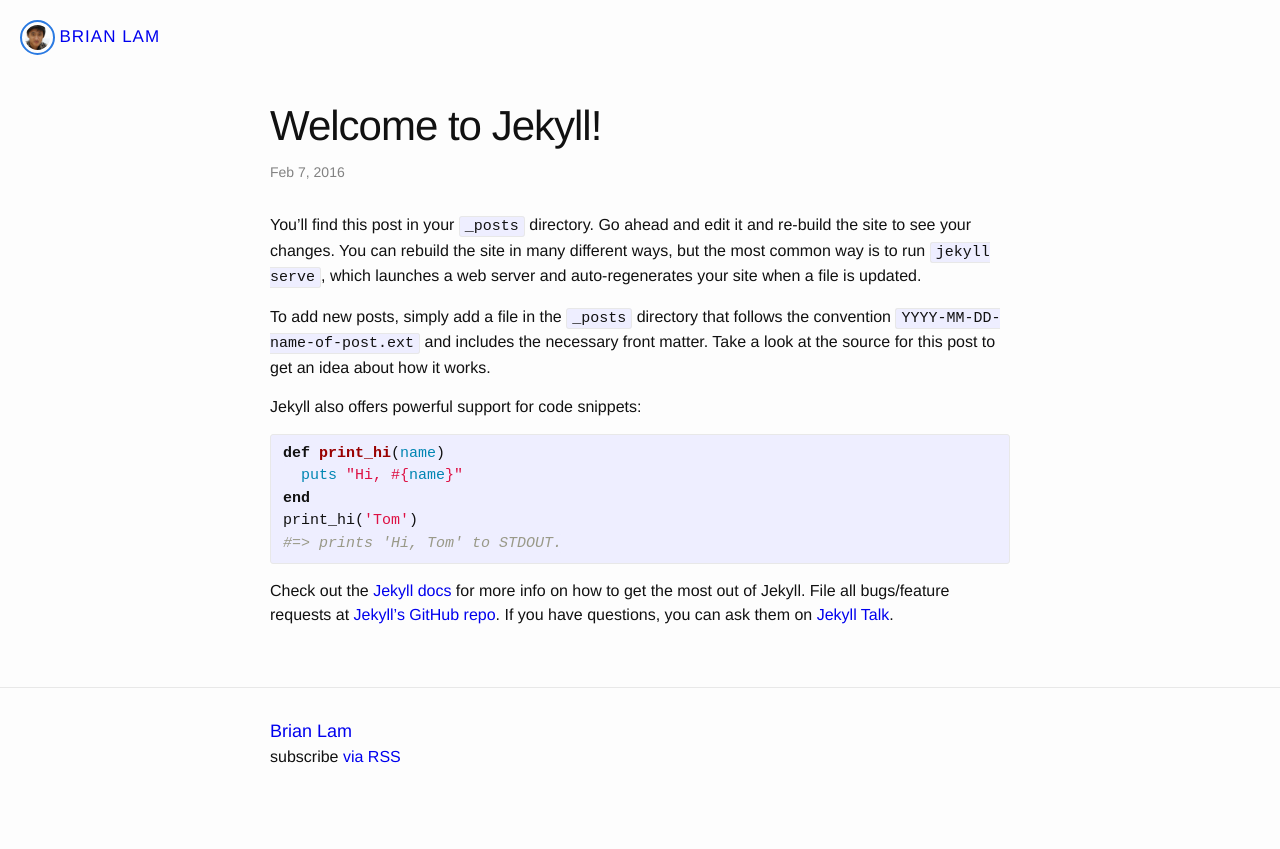
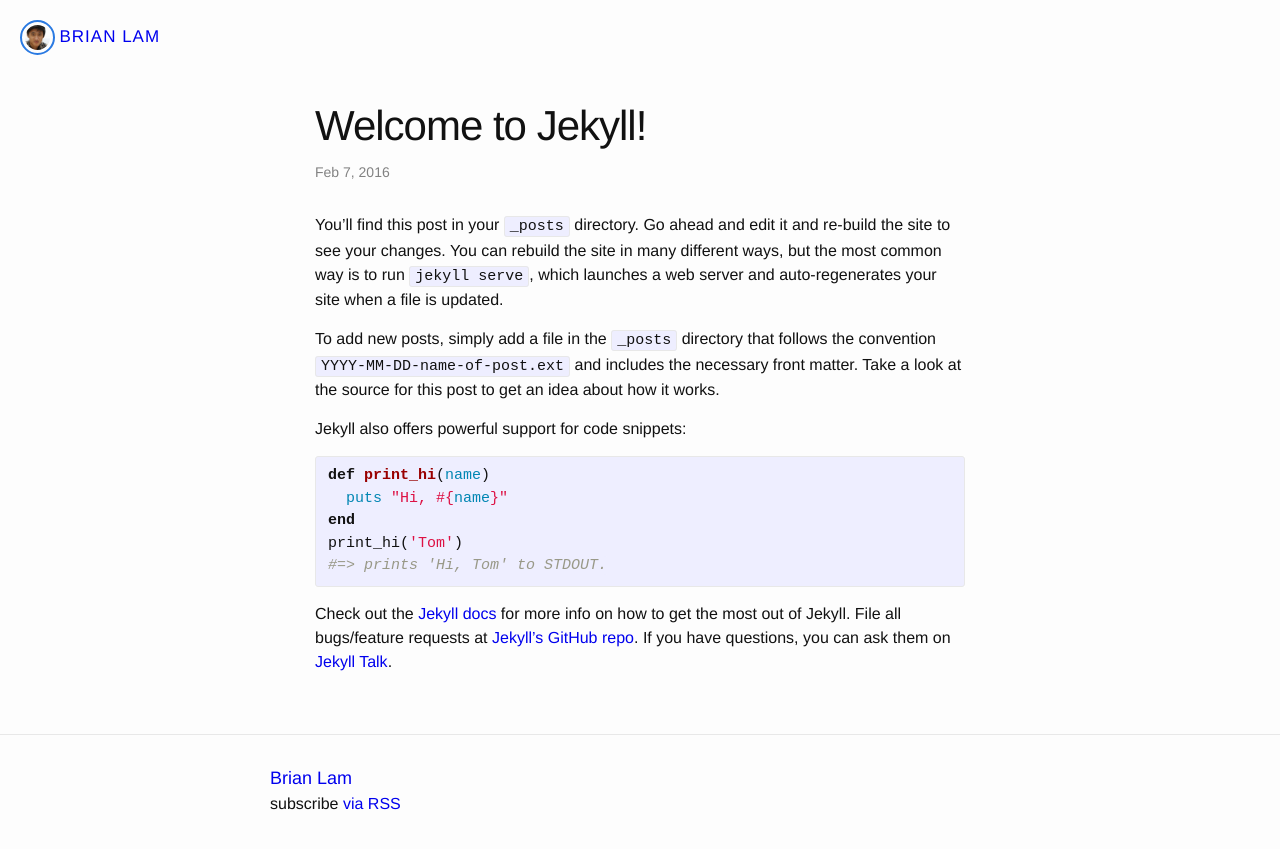
Before and after one commit to lambrian/lambrian.github.io, a Jekyll site: the page built from _posts/2016-02-07-welcome-to-jekyll.markdown, in a window 1280 px wide. Shown: the top 849 px of the page. Built offline with Jekyll 4.4.1, drawn with Linux system fonts in a browser that asks for light colours.

Commit message:
made post body narrower

```diff
--- a/_layouts/default-post.html
+++ b/_layouts/default-post.html
@@ -8,7 +8,7 @@
     {% include banner.html %}
 
     <div class="page-content">
-      <div class="wrapper">
+      <div class="wrapper post">
         {{ content }}
       </div>
     </div>
--- a/_sass/_base.scss
+++ b/_sass/_base.scss
@@ -167,6 +167,9 @@ pre {
     }
 }
 
+.post {
+    max-width: 650px;
+}
 
 
 /**
```
